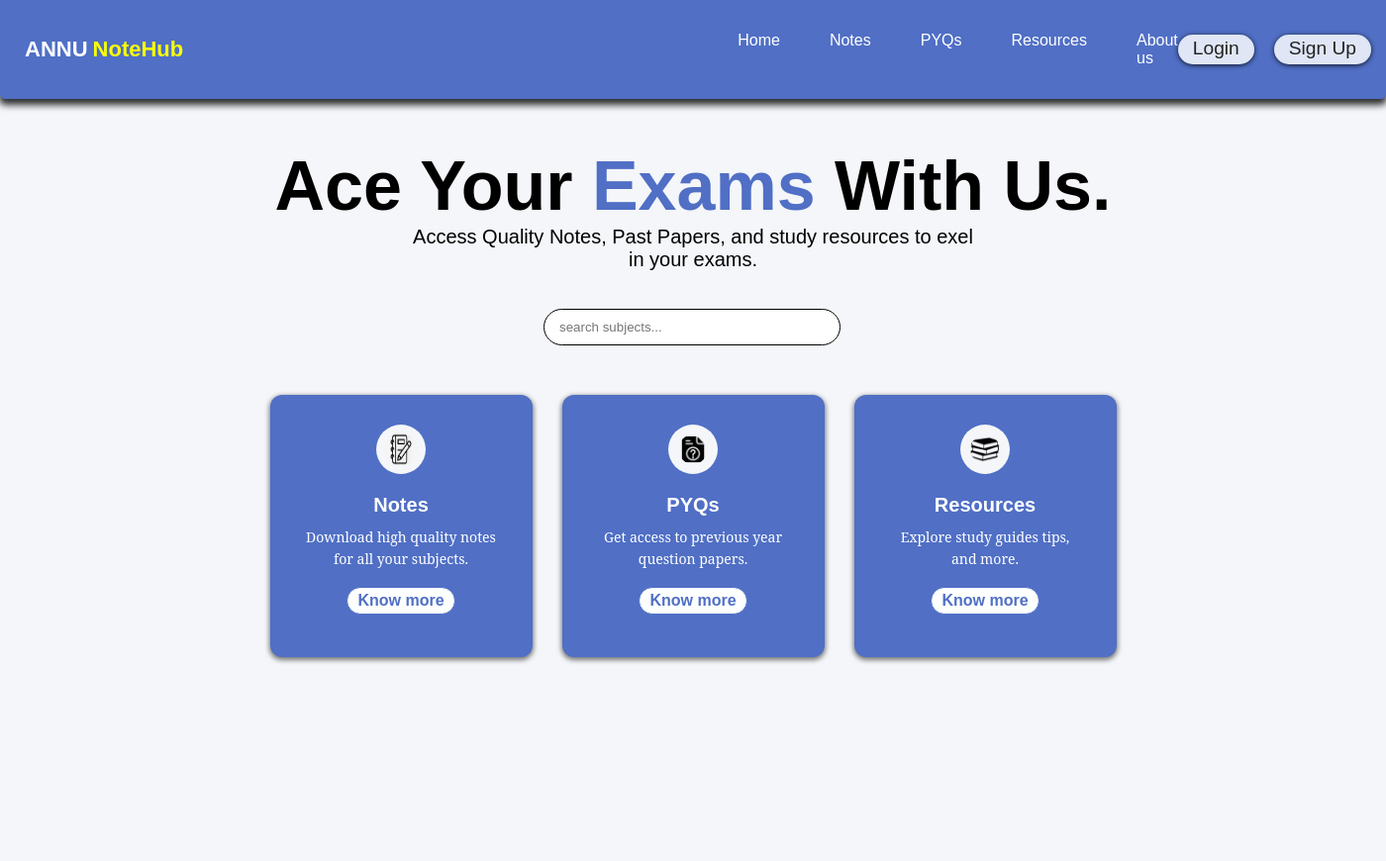
After one commit to AnnuAnuragYadav/NOTES-WEBSITE, a Flask app: template templates/index.html in a window 1400 px wide. The commit adds this page. Shown: the top 870 px of the page at 99% size. Run offline with Flask 3, Linux system fonts and the light colour scheme; the template is opened without the code that fills it, so the values that code supplies are empty.

Commit message:
Flask Notes App
I have converted main notes app in a simple Flask notes.

```diff
--- /dev/null
+++ b/app.py
@@ -0,0 +1,17 @@
+from flask import Flask, render_template
+
+app = Flask(__name__)
+
+
+@app.route("/")
+def index():
+    return render_template("index.html")
+
+
+@app.route("/notes")
+def notes():
+    return render_template('notes.html')
+
+
+if __name__ == "__main__":
+    app.run(debug=True, port=8181)  # disable it in production
--- /dev/null
+++ b/templates/index.html
@@ -0,0 +1,78 @@
+<!doctype html>
+<html lang="en">
+  <head>
+    <meta charset="UTF-8" />
+    <meta name="viewport" content="width=device-width, initial-scale=1.0" />
+    <title>Notes website</title>
+    <link
+      rel="stylesheet"
+      href="{{url_for('static', filename='css/design.css')}}"
+    />
+    <!-- <link
+      rel="stylesheet"
+      href="https://cdnjs.cloudflare.com/ajax/libs/font-awesome/7.0.0/css/all.min.css"
+    /> -->
+  </head>
+
+  <body>
+    <header class="header">
+      <nav class="navigation">
+        <div class="logo">
+          <span>ANNU<span class="hub">NoteHub</span></span
+          ><br />
+        </div>
+        <div>
+          <ul class="nav-links">
+            <li><a href="/">Home</a></li>
+            <li><a href="notes">Notes</a></li>
+            <li><a href="/pyqs">PYQs</a></li>
+            <li><a href="/resources">Resources</a></li>
+            <li><a href="/aboutus">About us</a></li>
+          </ul>
+        </div>
+        <div class="nav-btn">
+          <a class="login" href="#">Login</a>
+          <a class="signup" href="#">Sign Up</a>
+        </div>
+      </nav>
+    </header>
+
+    <main id="home" class="home">
+      <div class="intro">
+        <p class="p1">Ace Your <span class="exams">Exams</span> With Us.</p>
+        <p class="p2">
+          Access Quality Notes, Past Papers, and study resources to exel<br />
+          in your exams.
+        </p>
+        <br />
+        <div class="search-box">
+          <input type="text" placeholder="search subjects..." />
+          <i class="fa-solid fa-magnifying-glass"></i>
+        </div>
+      </div>
+
+      <div class="link">
+        <div class="N">
+          <img src="../static/assests/imgs/notes.png" alt="" srcset="" />
+          <a class="Notes" href="/notes">Notes</a>
+          <p>Download high quality notes <br />for all your subjects.</p>
+          <button>Know more</button>
+        </div>
+
+        <div class="P">
+          <img src="../static/assests/imgs/question.png" alt="" srcset="" />
+          <a class="pyqs" href="pyqs.html">PYQs</a>
+          <p>Get access to previous year <br />question papers.</p>
+          <button>Know more</button>
+        </div>
+
+        <div class="R">
+          <img src="../static/assests/imgs/books-stack-of-three.png" alt="" srcset="" />
+          <a class="resources" href="resources.html">Resources</a>
+          <p>Explore study guides tips, <br />and more.</p>
+          <button>Know more</button>
+        </div>
+      </div>
+    </main>
+  </body>
+</html>
```
Also changed, not shown: index.html (deleted, +0 -94 lines), notes.html (deleted, +0 -80 lines), static/css/notes.css (renamed from notes.css, +0 -7 lines), templates/notes.html (added, +78 -0 lines), notes.png (deleted), static/assests/imgs/books-stack-of-three.png (renamed from books-stack-of-three.png), static/assests/imgs/notes.png (renamed from notes copy.png), static/assests/imgs/question.png (renamed from question.png), static/assests/imgs/writting.png (renamed from writting.png), static/css/design.css (renamed from design.css), 2 other files.
